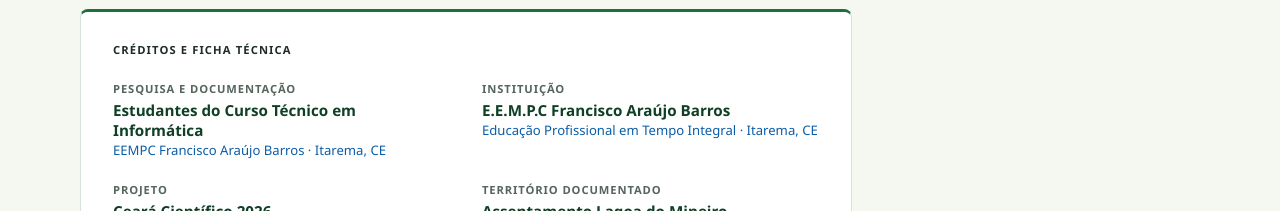
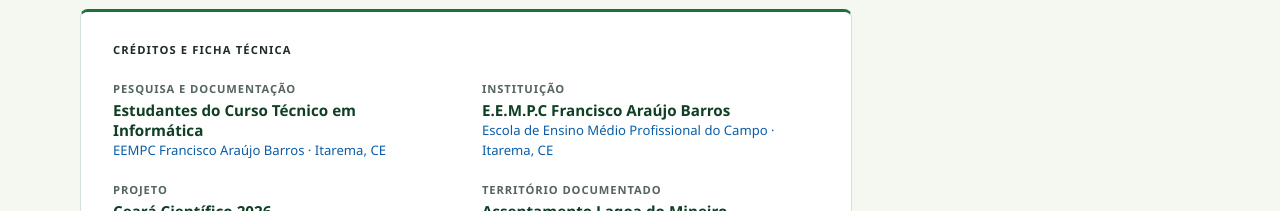
Before and after one commit to paulocunha1009/Portal-da-Comunidade, a plain HTML site: page pages/historia.html in a window 1280 px wide. Shown: the part 9220-9431 px from the top of the page. Drawn offline with Linux system fonts and the light colour scheme.

Commit message:
Atualiza textos seguros do ZIP

```diff
--- a/pages/historia.html
+++ b/pages/historia.html
@@ -400,7 +400,7 @@
             <div class="credito-item">
               <strong>Instituição</strong>
               <span>E.E.M.P.C Francisco Araújo Barros</span>
-              <p>Educação Profissional em Tempo Integral · Itarema, CE</p>
+              <p>Escola de Ensino Médio Profissional do Campo · Itarema, CE</p>
             </div>
             <div class="credito-item">
               <strong>Projeto</strong>
```
Also changed, not shown: pages/memoria.html (+1 -1 lines).
